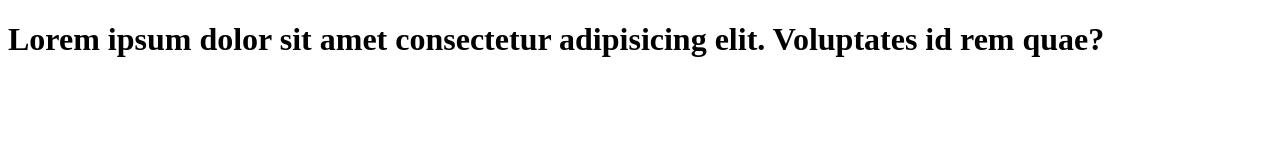
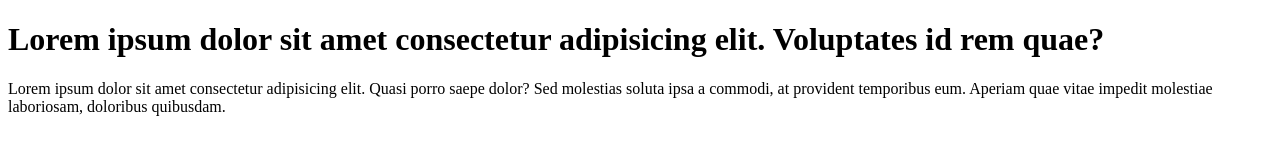
Before and after one commit to PranavBhapkar/Learn-git, a plain HTML site: page index.html in a window 1280 px wide. Drawn offline with Linux system fonts and the light colour scheme.

Commit message:
Add more

```diff
--- a/index.html
+++ b/index.html
@@ -10,5 +10,10 @@
       Lorem ipsum dolor sit amet consectetur adipisicing elit. Voluptates id rem
       quae?
     </h1>
+    <p>
+      Lorem ipsum dolor sit amet consectetur adipisicing elit. Quasi porro saepe
+      dolor? Sed molestias soluta ipsa a commodi, at provident temporibus eum.
+      Aperiam quae vitae impedit molestiae laboriosam, doloribus quibusdam.
+    </p>
   </body>
 </html>
```
